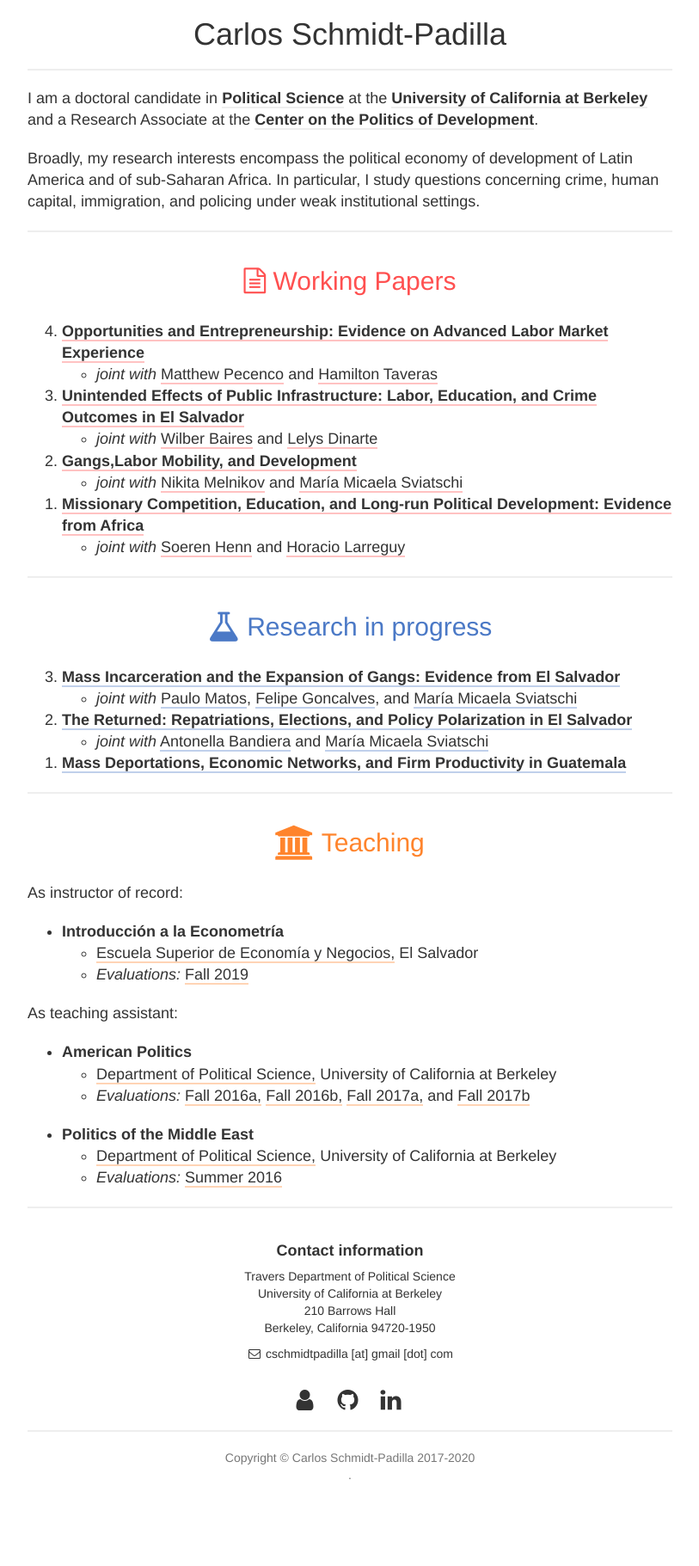
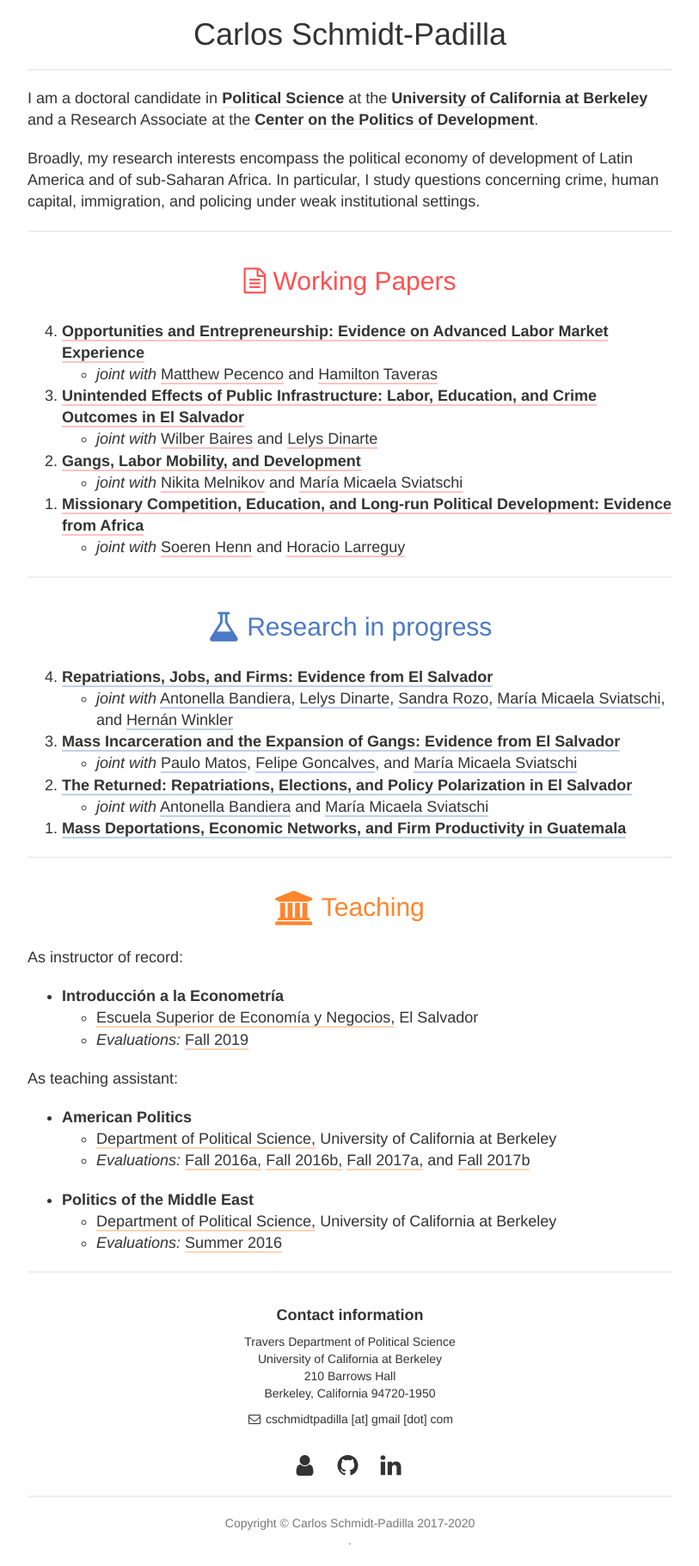
Before and after one commit to cschmidtpadilla/cschmidtpadilla.github.io, a Jekyll site: the page built from index.html, in a window 1280 px wide. Shown: the whole page at 86% size, without its empty margins (233-1046 px from the left). Built offline with Jekyll 4.4.1, drawn with Linux system fonts in a browser that asks for light colours; nearby versions of some CDN libraries; library files that are not in the unit come from our copies; before the commit the page ends 1745 px from its top, so only the background shows below that.

Commit message:
Adding new projects

```diff
--- a/_includes/experiments.html
+++ b/_includes/experiments.html
@@ -9,6 +9,11 @@
         </h2>
         <br>
         <ol reversed class="lead text-left">
+          <li><a class="exps" target="_blank"><b>Repatriations, Jobs, and Firms: Evidence from El Salvador</b></a>
+            <ul>
+              <li> <i>joint with</i> <a class=exps href="https://www.antonellabandiera.com/" target="_blank">Antonella Bandiera</a>, <a class=exps href="https://www.lelysdinarte.com/" target="_blank">Lelys Dinarte</a>, <a class=exps href="https://www.sandravrozo.com/" target="_blank">Sandra Rozo</a>, <a class=exps href="http://www.micaelasviatschi.com/" target="_blank">María Micaela Sviatschi</a>, and <a class=exps href="http://www.hernanwinkler.com/" target="_blank">Hernán Winkler</a>
+            </ul>
+          </li>
           <li><a class="exps" target="_blank"><b>Mass Incarceration and the Expansion of Gangs: Evidence from El Salvador</b></a>
             <ul>
               <li> <i>joint with</i> <a class=exps href="https://pcmt93.github.io/" target="_blank">Paulo Matos</a>, <a class=exps href="https://www.fmgoncalves.com//" target="_blank">Felipe Goncalves</a>, and <a class=exps href="http://www.micaelasviatschi.com/" target="_blank">María Micaela Sviatschi</a>
--- a/_includes/working.html
+++ b/_includes/working.html
@@ -19,7 +19,7 @@
               <li> <i>joint with</i> <a class=working href="https://www.linkedin.com/in/wilber-baires-05091928/" target="_blank">Wilber Baires</a> and <a class=working href="https://www.lelysdinarte.com/" target="_blank">Lelys Dinarte</a>
             </ul>
           </li>
-          <li><a class="working" href="https://papers.ssrn.com/sol3/papers.cfm?abstract_id=3477097" target="_blank"><b>Gangs,Labor Mobility, and Development</b></a>
+          <li><a class="working" href="https://papers.ssrn.com/sol3/papers.cfm?abstract_id=3477097" target="_blank"><b>Gangs, Labor Mobility, and Development</b></a>
             <ul>
               <li> <i>joint with</i> <a class=working href="https://www.n-melnikov.com/" target="_blank">Nikita Melnikov</a> and <a class=working href="http://www.micaelasviatschi.com/" target="_blank">María Micaela Sviatschi</a>
             </ul>
```
